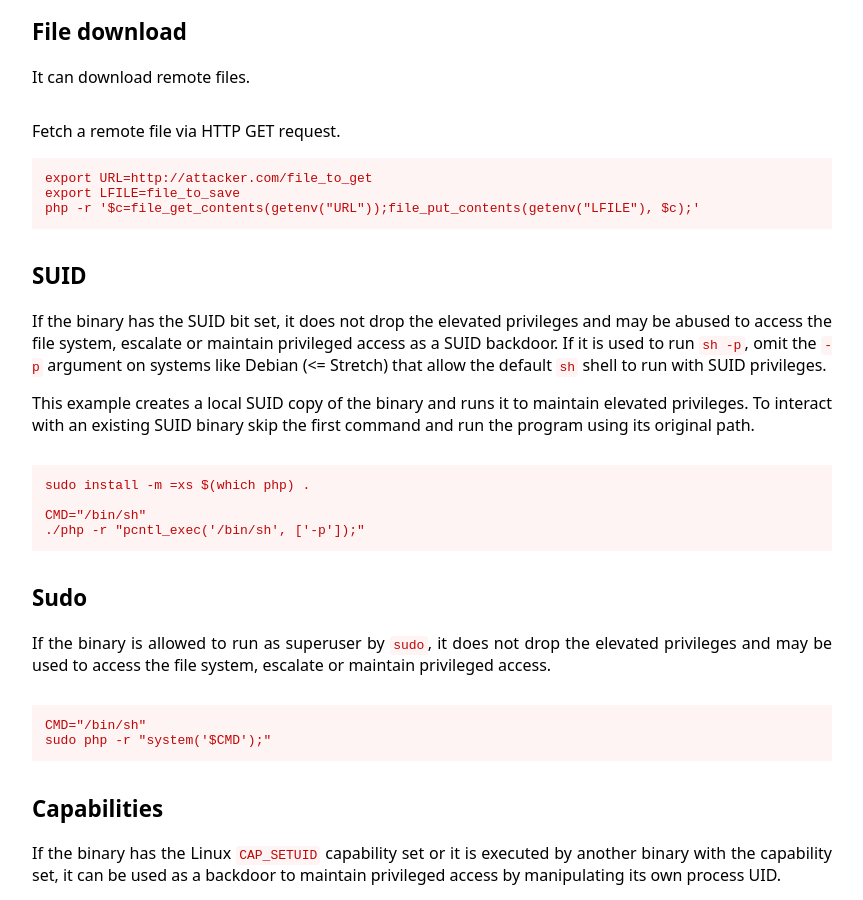
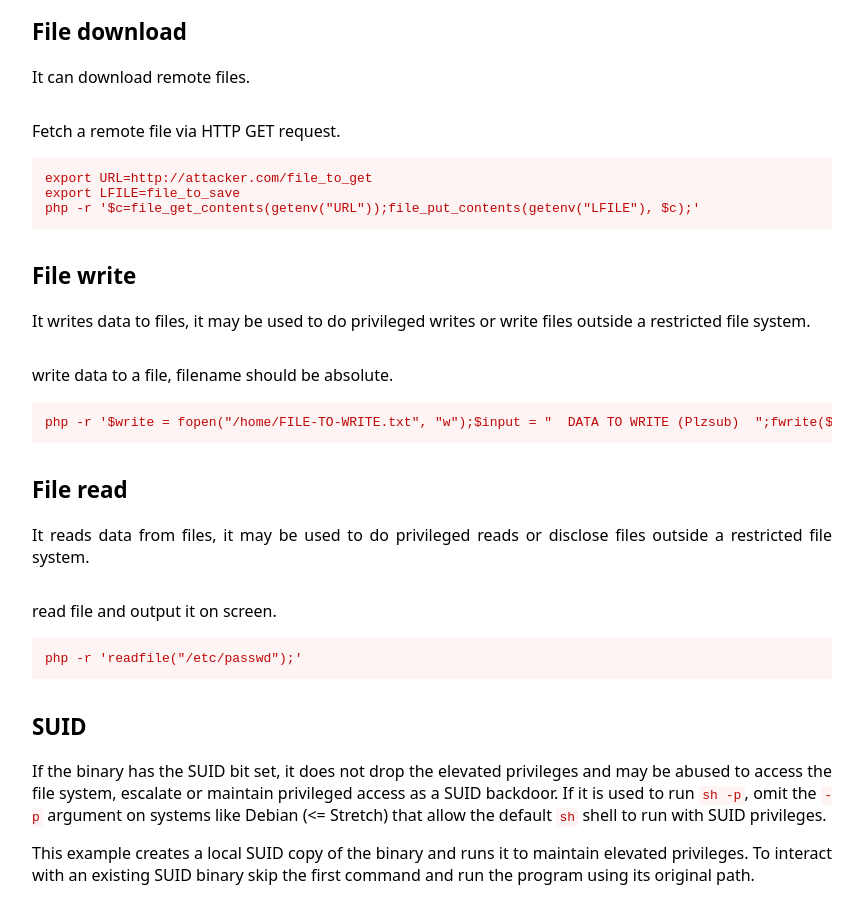
Before and after one commit to GTFOBins/GTFOBins.github.io, a Jekyll site: the page built from _gtfobins/php.md, in a window 1280 px wide and 900 px high, scrolled down 1331 px. Shown: the whole window, without its empty margins (208-1071 px from the left). Built offline with Jekyll 4.4.1, drawn with Linux system fonts in a browser that asks for light colours.

Commit message:
Update php.md
FILE READ & FILE WRITE ADDED

```diff
--- a/_gtfobins/php.md
+++ b/_gtfobins/php.md
@@ -50,4 +50,12 @@ functions:
     - code: |
         CMD="/bin/sh"
         ./php -r "posix_setuid(0); system('$CMD');"
+  file-read:
+    - description: read file and output it on screen.
+      code: |
+        php -r 'readfile("/etc/passwd");'
+  file-write:
+    - description: write data to a file, filename should be absolute.
+      code: |
+        php -r '$write = fopen("/home/FILE-TO-WRITE.txt", "w");$input = "  DATA TO WRITE (Plzsub)  ";fwrite($write, $input);fclose($write);'
 ---
```
